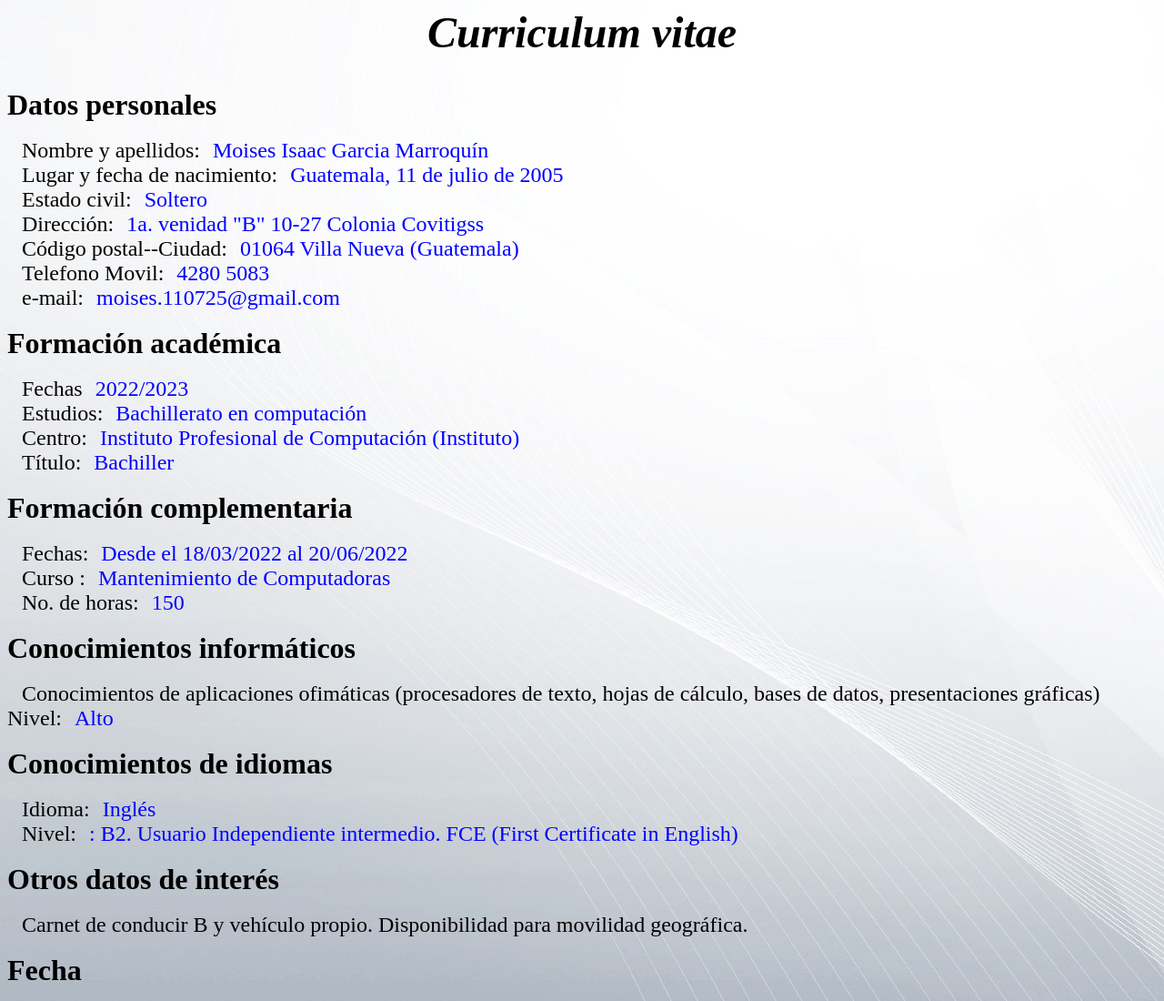
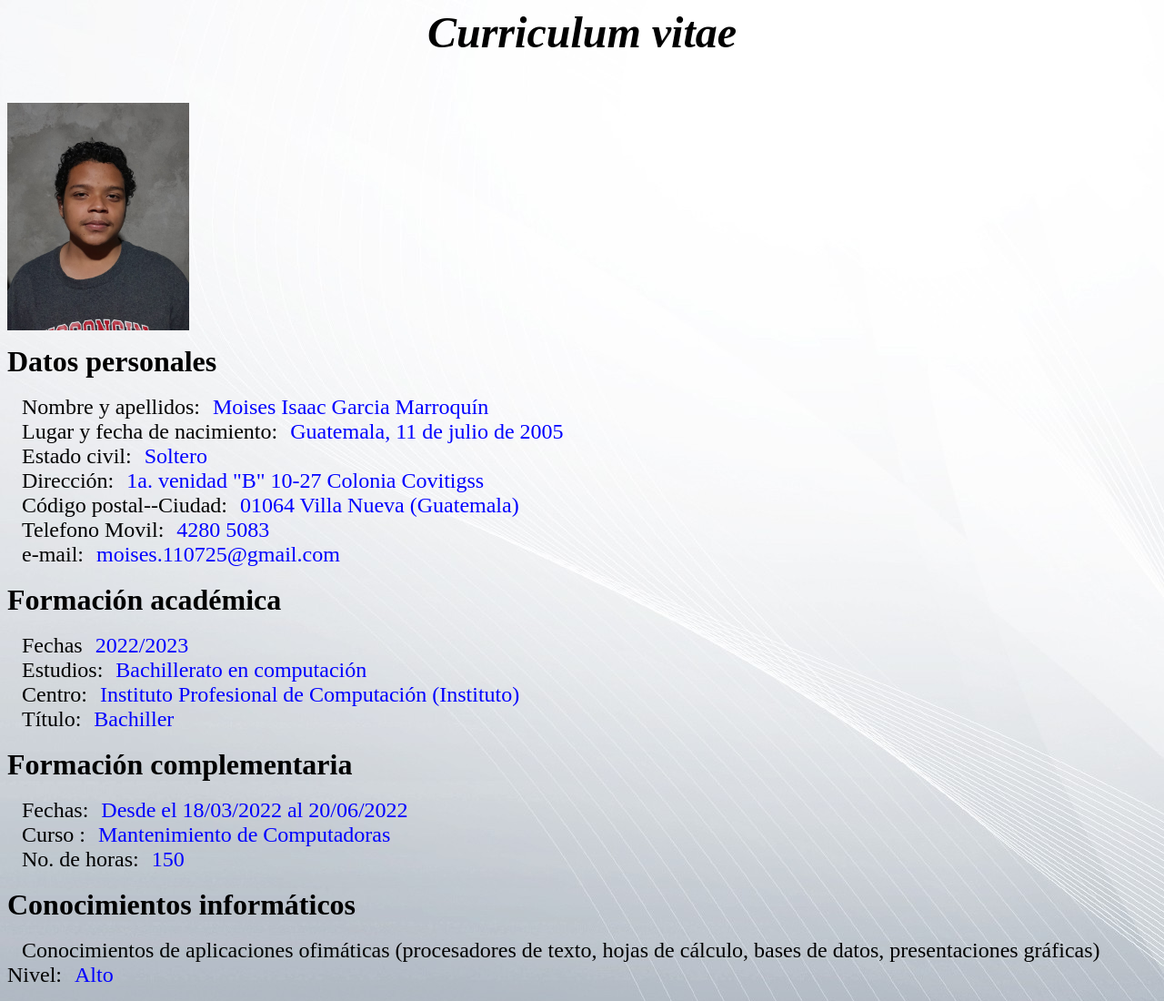
Before and after one commit to Moises070/Curriculum, a plain HTML site: page index.html in a window 1280 px wide. Shown: the top 1100 px of the page at 91% size. Drawn offline with Linux system fonts and the light colour scheme.

Commit message:
Update index.html

```diff
--- a/index.html
+++ b/index.html
@@ -12,6 +12,7 @@
  </b>
   <br>
   <b>
+   <p> <img src="Perfil.jpg" width="200" height="250" align="top"></p>
    <font align="left"><font size=6> Datos personales </font>
   </b>
   <br><br>
```
